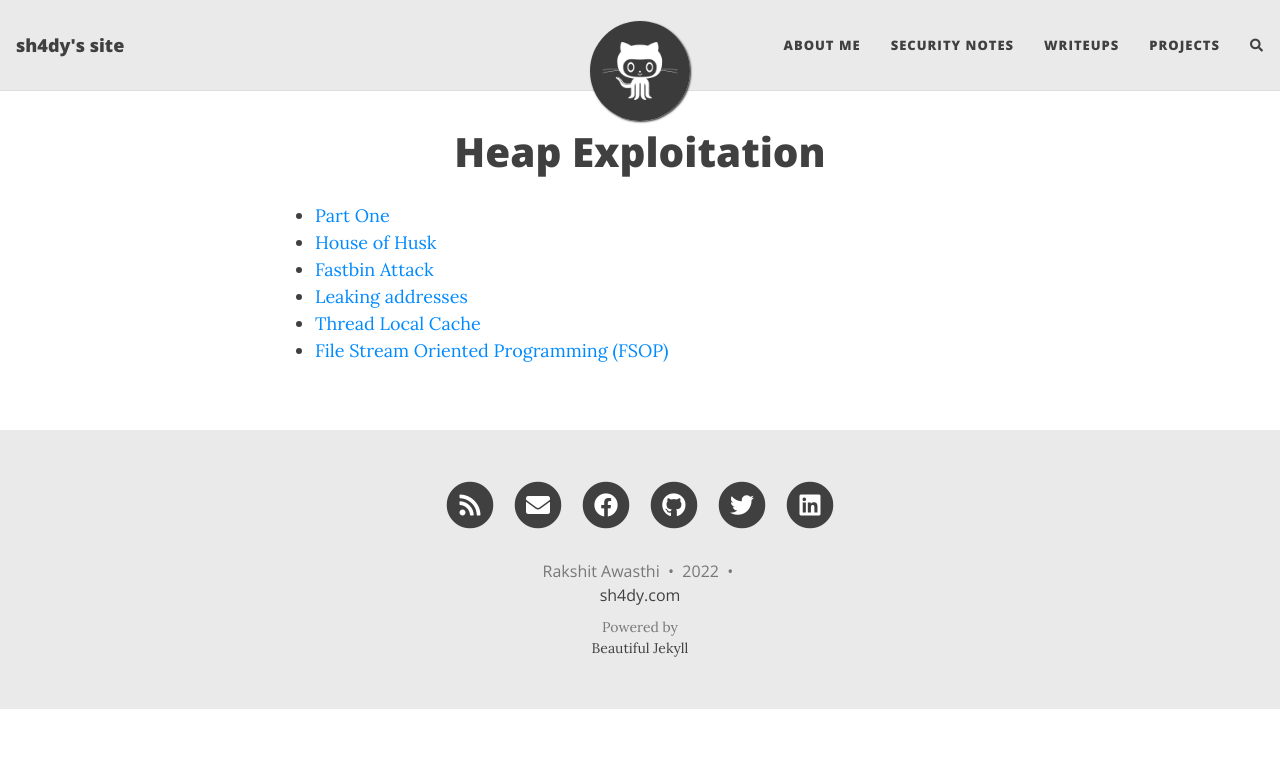
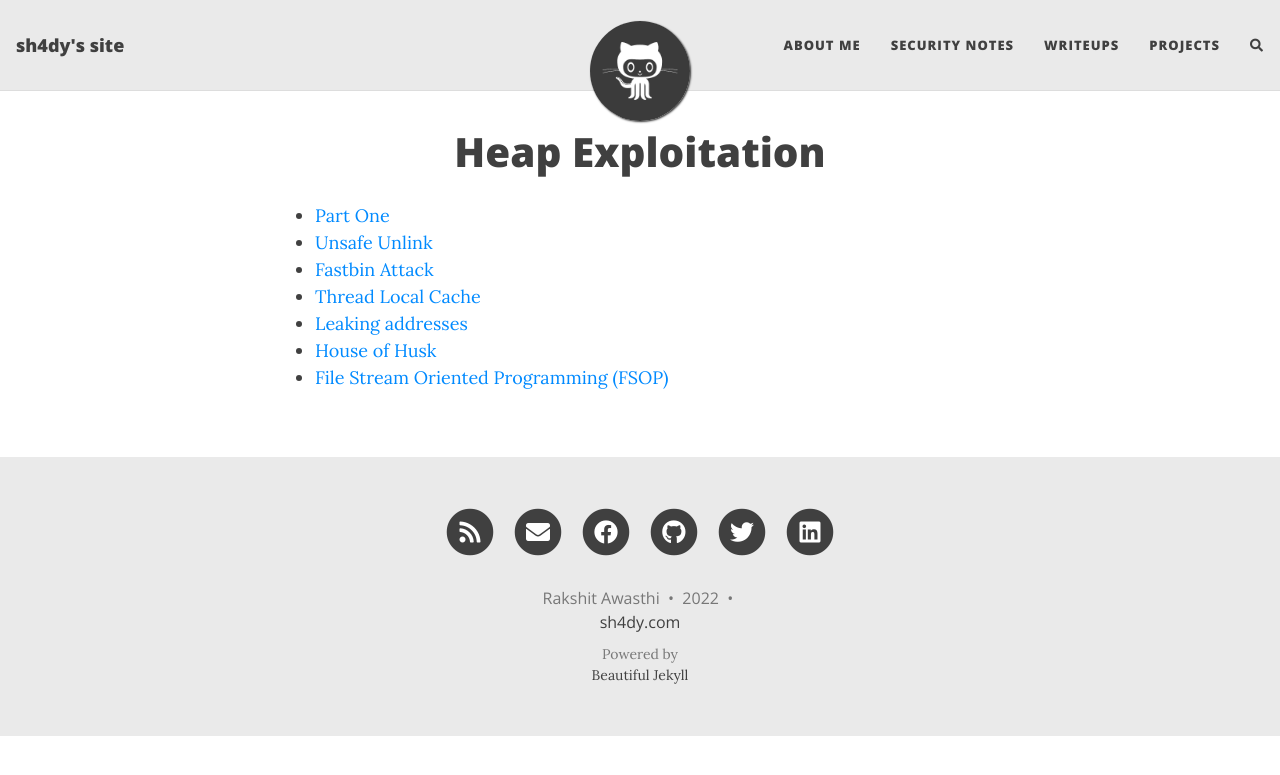
Before and after one commit to 0xSh4dy/archives_sh4dy.com, a Jekyll site: the page built from notes/heap-exploitation/index.md, in a window 1280 px wide. Shown: the top 775 px of the page. Built offline with Jekyll 4.4.1, drawn with Linux system fonts in a browser that asks for light colours; nearby versions of some CDN libraries; comment, search, counter and statistics services are not loaded.

Commit message:
Added unsafe unlink

```diff
--- a/notes/heap-exploitation/index.md
+++ b/notes/heap-exploitation/index.md
@@ -5,8 +5,9 @@ css: "assets/css/modeOne.css"
 ---
 
 - [Part One](/notes/heap-exploitation/part_one)
+- [Unsafe Unlink](/notes/heap-exploitation/unsafe_unlink)
+- [Fastbin Attack](/notes/heap-exploitation/fastbin-attack)
+- [Thread Local Cache](/notes/heap-exploitation/tcache)
+- [Leaking addresses](/notes/heap-exploitation/leaking-addresses)
 - [House of Husk](/notes/heap-exploitation/house-of-husk)
-- [Fastbin Attack](/notes/heap-exploitation/fastbin-attack)
-- [Leaking addresses](/notes/heap-exploitation/leaking-addresses)
-- [Thread Local Cache](/notes/heap-exploitation/tcache)
 - [File Stream Oriented Programming (FSOP)](/notes/heap-exploitation/fsop)
```
Also changed, not shown: notes/heap-exploitation/unsafe_unlink.md (added, +24 -0 lines).
